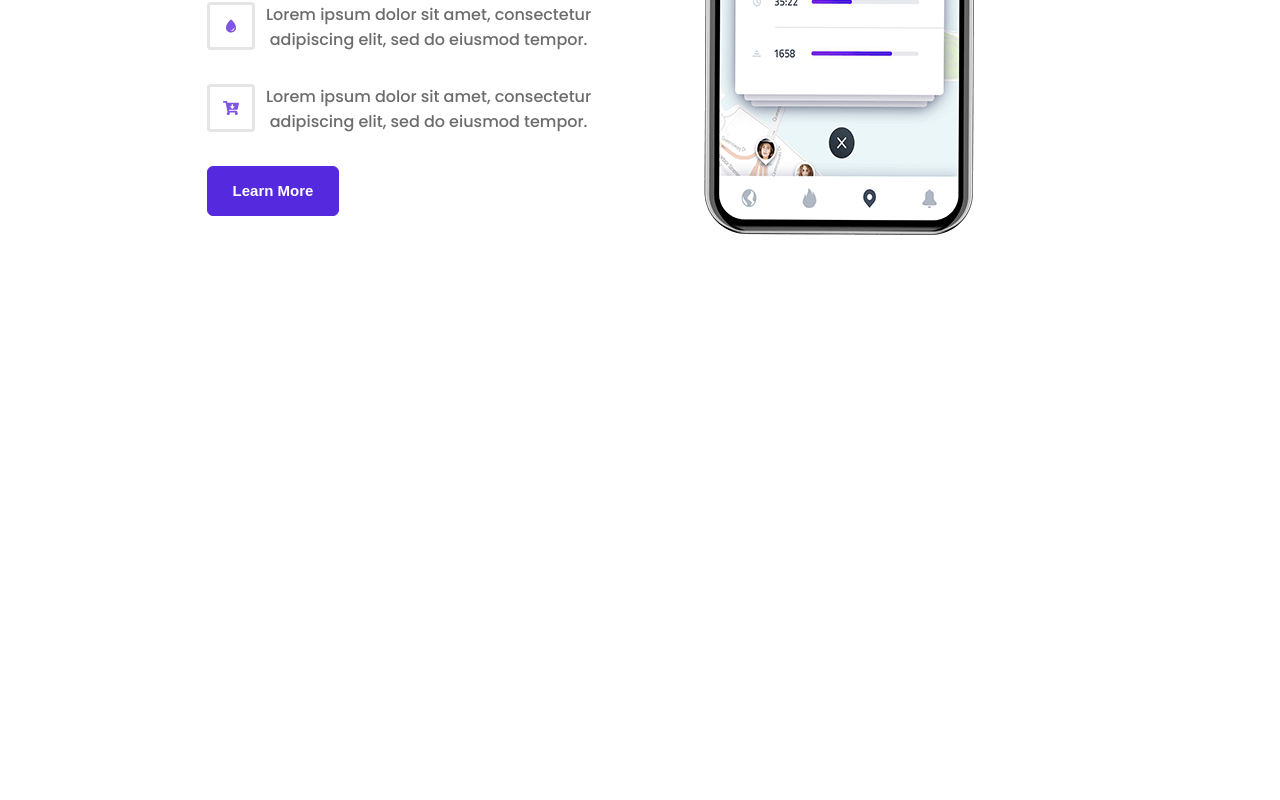
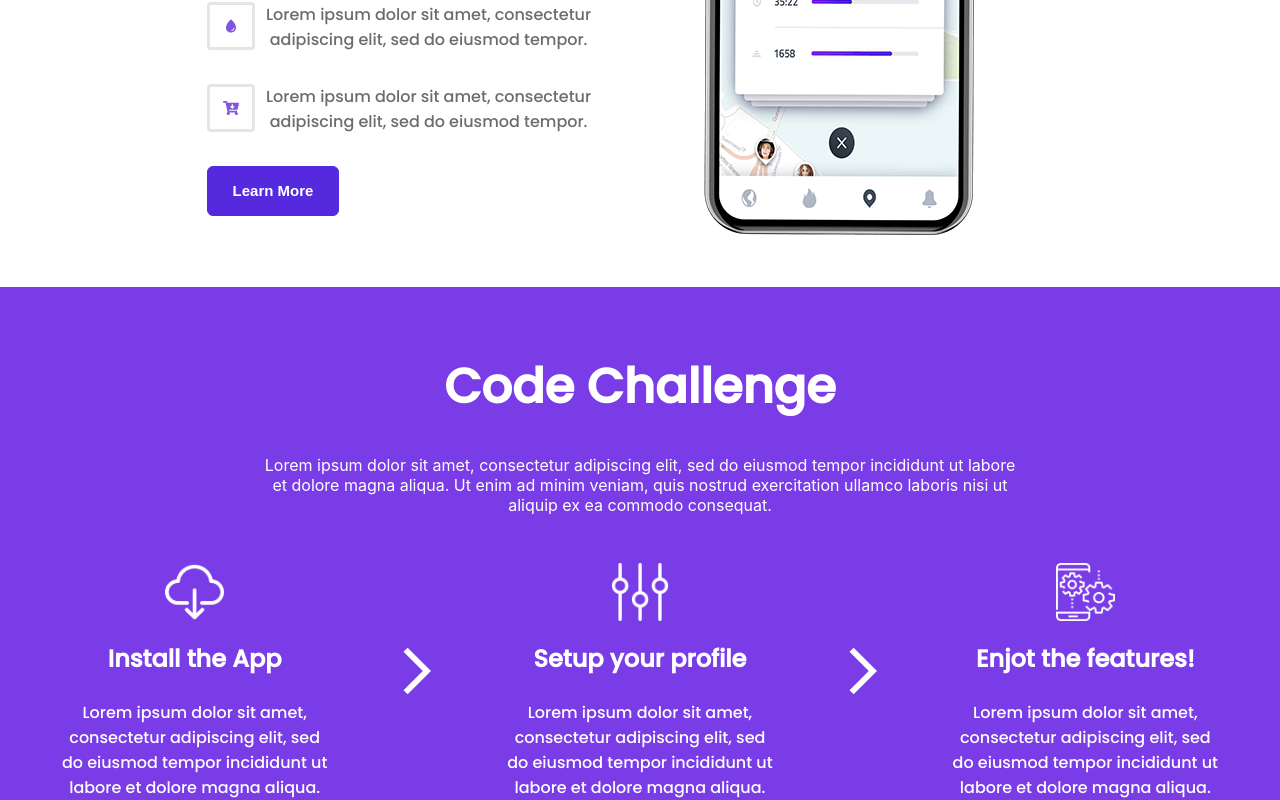
Before and after one commit to Lara-Jalloul/basma_react_part2, a React (Create React App) app in the folder front/: page / in a window 1280 px wide. Shown: the part 2815-3615 px from the top of the page. Before the commit the page ends 3102 px from the top, so only its background shows below. Built offline with nearby package versions, Linux system fonts and the light colour scheme.

Commit message:
finishing the code challenge box with purple background

```diff
--- /dev/null
+++ b/front/src/components/Code/Code.css
@@ -0,0 +1,62 @@
+.container-code {
+  width: 100%;
+  background-color: #793ce6;
+}
+
+.code-top {
+  display: flex;
+  flex-direction: column;
+  margin-bottom: 3rem;
+}
+
+.arrow {
+  color: white;
+  font-size: 3.5rem;
+  margin-top: 5rem;
+}
+
+.code-title {
+  color: white;
+  margin-bottom: 2rem;
+  margin-top: 4rem;
+  font-family: "Poppins", sans-serif;
+  font-size: 3rem;
+  font-weight: bold;
+}
+
+.code-desc {
+  text-align: center;
+  color: white;
+  width: 60%;
+  margin: auto;
+  font-size: 1rem;
+}
+
+.code-bottom-text {
+  font-size: 1.5rem;
+  margin-bottom: 1.5rem;
+  font-family: "Poppins", sans-serif;
+  color: white;
+  font-weight: bold;
+}
+
+.code-bottom-desc {
+  font-size: 1rem;
+  font-family: "Poppins", sans-serif;
+  color: white;
+  text-align: center;
+  width: 70%;
+  height: 10%;
+  margin: auto;
+}
+
+.code-bottom-icons img {
+  width: 15%;
+  height: 10%;
+  margin-bottom: 1rem;
+}
+
+.code-bottom {
+  display: flex;
+  flex-direction: row;
+}
--- /dev/null
+++ b/front/src/components/Code/Code.js
@@ -0,0 +1,63 @@
+import React from "react";
+import { MdOutlineArrowForwardIos } from "react-icons/md";
+import download from "../../assets/download.png";
+import setup from "../../assets/settings.png";
+import enjoy from "../../assets/app.png";
+import "./Code.css";
+function Code() {
+  return (
+    <>
+      <div className="container-code">
+        <div className="code-top">
+          <div className="code-title">Code Challenge</div>
+          <div className="code-desc">
+            Lorem ipsum dolor sit amet, consectetur adipiscing elit, sed do
+            eiusmod tempor incididunt ut labore et dolore magna aliqua. Ut enim
+            ad minim veniam, quis nostrud exercitation ullamco laboris nisi ut
+            aliquip ex ea commodo consequat.
+          </div>
+        </div>
+        <div className="code-bottom">
+          <div className="code-bottom-first">
+            <div className="code-bottom-icons">
+              <img src={download} alt="" />
+            </div>
+            <div className="code-bottom-text">Install the App</div>
+            <div className="code-bottom-desc">
+              Lorem ipsum dolor sit amet, consectetur adipiscing elit, sed do
+              eiusmod tempor incididunt ut labore et dolore magna aliqua.
+            </div>
+          </div>
+          <div className="arrow">
+            <MdOutlineArrowForwardIos />
+          </div>
+          <div className="code-bottom-second">
+            <div className="code-bottom-icons">
+              <img src={setup} alt="" />
+            </div>
+            <div className="code-bottom-text">Setup your profile</div>
+            <div className="code-bottom-desc">
+              Lorem ipsum dolor sit amet, consectetur adipiscing elit, sed do
+              eiusmod tempor incididunt ut labore et dolore magna aliqua.
+            </div>
+          </div>
+          <div className="arrow">
+            <MdOutlineArrowForwardIos />
+          </div>
+          <div className="code-bottom-third">
+            <div className="code-bottom-icons">
+              <img src={enjoy} alt="" />
+            </div>
+            <div className="code-bottom-text">Enjot the features!</div>
+            <div className="code-bottom-desc">
+              Lorem ipsum dolor sit amet, consectetur adipiscing elit, sed do
+              eiusmod tempor incididunt ut labore et dolore magna aliqua.
+            </div>
+          </div>
+        </div>
+      </div>
+    </>
+  );
+}
+
+export default Code;
--- a/front/src/pages/Home.js
+++ b/front/src/pages/Home.js
@@ -4,6 +4,7 @@ import GetStarted from "../components/GetStarted/GetStarted";
 import Challenge from "../components/Challenge/Challenge";
 import Tool from "../components/Tool/Tool";
 import Share from "../components/Share/Share";
+import Code from "../components/Code/Code";
 
 function Home() {
   return (
@@ -13,6 +14,7 @@ function Home() {
       <Challenge />
       <Tool />
       <Share />
+      <Code />
     </>
   );
 }
```
